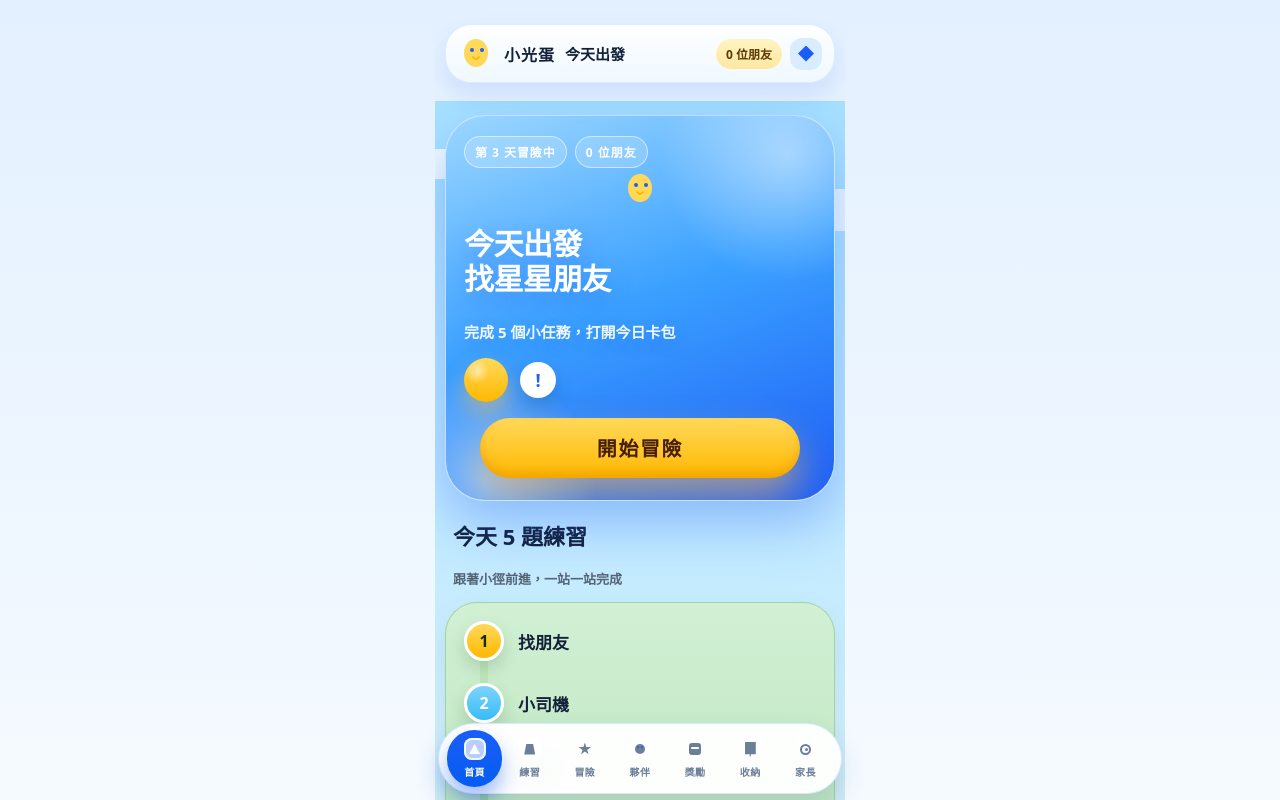
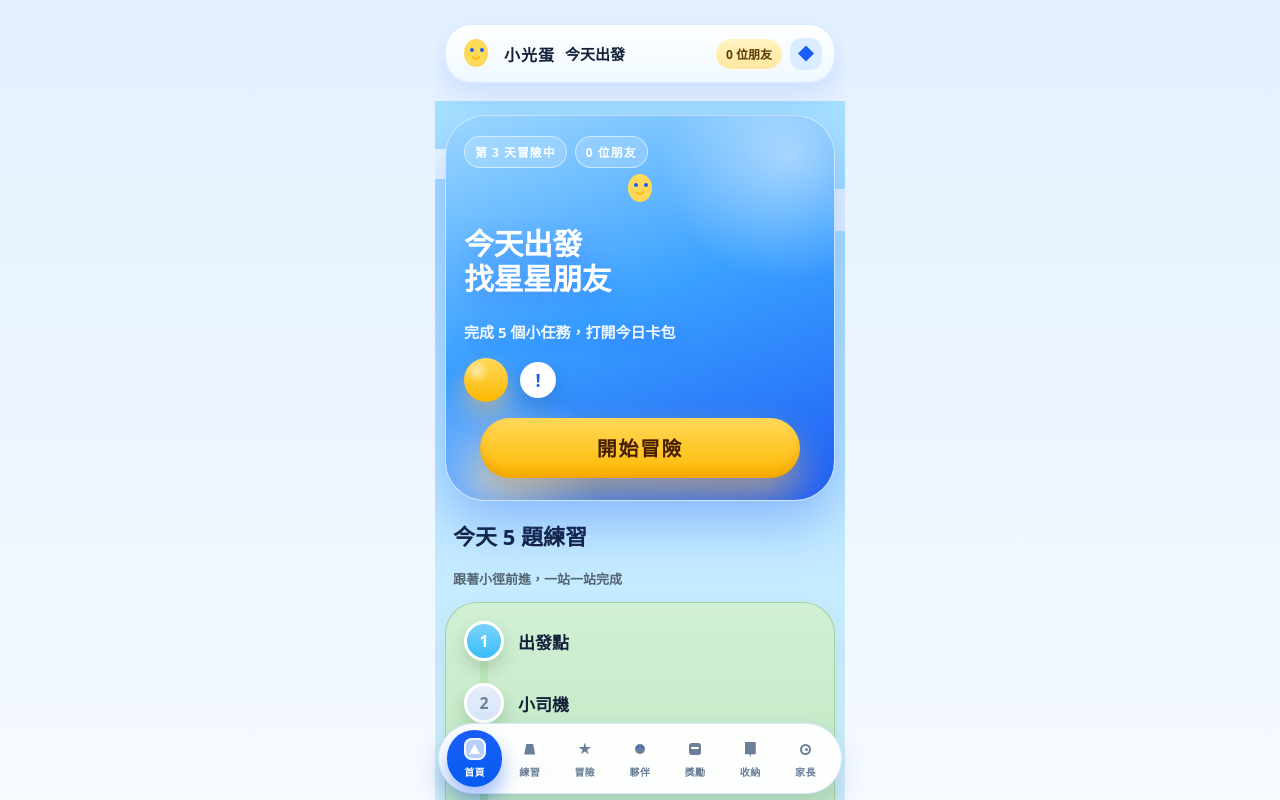
Before and after one commit to daisanity-svg/star-practice-pwa, a Next.js app: page / in a window 1280 px wide. Shown: the top 800 px of the page. Built offline with nearby package versions, Linux system fonts and the light colour scheme; no server answers; the database is empty.

Commit message:
feat: couple home->practice->boss->reward, add Boss commemorative card and pet task prompt

```diff
--- a/app/collection/page.tsx
+++ b/app/collection/page.tsx
@@ -4,10 +4,23 @@ import { CompanionBar } from '@/components/CompanionBar';
 import { PhoneFrame } from '@/components/PhoneFrame';
 import { getRewardCardDisplayName } from '@/lib/cards/display';
 import { getChildInventory } from '@/lib/data/rewards';
+import { loadGameState, addBossWin } from '@/lib/game/state';
 import type { RewardCard } from '@/lib/types';
 
 function cardImageUrl(card: RewardCard) {
   return card.rendered_card_image_url || card.source_image_url || null;
+}
+
+function BossVictoryPlaceholder() {
+  const state = loadGameState();
+  const wins = state.bossWins || 0;
+  return (
+    <div className="rounded-[26px] bg-white/80 p-5 text-center shadow-sm">
+      <p className="text-sm font-black text-[#1766e6]">Boss 勝利紀念</p>
+      <p className="mt-2 text-3xl font-black text-[#172033]">x{wins}</p>
+      <p className="mt-2 text-sm font-bold text-[#5f6f89]">你在冒險中擊敗了 {wins} 次 Boss。</p>
+    </div>
+  );
 }
 
 export default async function CollectionPage() {
@@ -82,13 +95,18 @@ export default async function CollectionPage() {
           <p className="mt-3 text-base font-bold leading-relaxed text-[#5f6f89]">
             完成練習、打開小禮物，按「儲存到收納包」後，卡片才會出現。
           </p>
-          <div className="mt-7 w-full space-y-3">
+
+          <div className="mt-6 w-full space-y-3">
             <Link href="/practice" className="kid-blue-button flex min-h-[60px] items-center justify-center rounded-[24px] text-lg font-black active:scale-[0.99]">
               去練習
             </Link>
             <Link href="/reward" className="kid-white-button flex min-h-[58px] items-center justify-center rounded-[24px] text-lg font-black active:scale-[0.99]">
               看今日獎勵
             </Link>
+          </div>
+
+          <div className="mt-8 w-full">
+            <BossVictoryPlaceholder />
           </div>
         </section>
       )}
--- a/app/page.tsx
+++ b/app/page.tsx
@@ -1,23 +1,57 @@
+'use client';
+
+import { useEffect, useState } from 'react';
 import Link from 'next/link';
 import { KidBottomNav } from '@/components/KidBottomNav';
 import { PhoneFrame } from '@/components/PhoneFrame';
 import { CompanionBar } from '@/components/CompanionBar';
 import { PetAvatar } from '@/components/PetAvatar';
 import { getCollectionSummary } from '@/lib/data/rewards';
+import { getMapProgress } from '@/lib/actions/map';
 
-export default async function HomePage() {
-  const collections = await getCollectionSummary();
+const NODE_COUNT = 10;
+const BOSS_NODES = new Set([2, 5, 8]);
+const QUEST_THEME_NAMES = ['找朋友', '小司機', '恐龍', '植物', '星星章', '大冒險', '小河流', '雲朵', 'Boss', '終點'];
+
+function nodeLabel(index: number) {
+  if (index === 0) return '出發點';
+  if (index === NODE_COUNT - 1) return '終點';
+  return QUEST_THEME_NAMES[index] ?? `第 ${index + 1} 關`;
+}
+
+export default function HomePage() {
+  const [collections, setCollections] = useState<Awaited<ReturnType<typeof getCollectionSummary>>>([]);
+  const [progress, setProgress] = useState(getMapProgress());
+  const [mounted, setMounted] = useState(false);
+
+  useEffect(() => {
+    // Mount guard: avoid accessing localStorage during SSR.
+    // eslint-disable-next-line react-hooks/set-state-in-effect
+    setMounted(true);
+  }, []);
+
+  useEffect(() => {
+    let cancelled = false;
+    getCollectionSummary().then((items) => {
+      if (!cancelled) setCollections(items);
+    });
+    return () => { cancelled = true; };
+  }, []);
+
   const ownedTotal = collections.reduce((sum, item) => sum + item.owned, 0) || 0;
   const cardTotal = collections.reduce((sum, item) => sum + item.total, 0) || 1;
   const progressPercent = Math.round((ownedTotal / cardTotal) * 100);
 
-  const quests = [
-    { id: 1, label: '找朋友', status: 'done' },
-    { id: 2, label: '小司機', status: 'active' },
-    { id: 3, label: '恐龍', status: 'locked' },
-    { id: 4, label: '植物', status: 'locked' },
-    { id: 5, label: '星星章', status: 'locked' },
-  ];
+  const completedCount = mounted ? progress.completed.length : 0;
+  const activeIndex = mounted ? progress.current : 0;
+  const isAllComplete = mounted && completedCount >= NODE_COUNT;
+
+  const quests = Array.from({ length: 5 }, (_, i) => i).map((index) => {
+    const done = progress.completed.includes(index);
+    const active = mounted && activeIndex === index;
+    const status = done ? 'done' : active ? 'active' : 'locked';
+    return { id: index + 1, label: nodeLabel(index), status };
+  });
 
   return (
     <PhoneFrame>
@@ -72,6 +106,21 @@ export default async function HomePage() {
             </div>
           </section>
 
+          {isAllComplete ? (
+            <section className="kid-reward">
+              <div className="kid-chest" aria-hidden="true">
+                <div className="kid-chest-top" />
+                <div className="kid-chest-body" />
+                <div className="kid-chest-band" />
+                <div className="kid-chest-shine" />
+              </div>
+              <h3 className="kid-reward-title">小徑已經探索完成！</h3>
+              <p className="kid-reward-sub">快去打開今天的驚喜吧。</p>
+              <Link href="/boss" className="kid-reward-cta">
+                前往 Boss 挑戰
+              </Link>
+            </section>
+          ) : (
             <section className="kid-reward">
               <div className="kid-chest" aria-hidden="true">
                 <div className="kid-chest-top" />
@@ -85,6 +134,7 @@ export default async function HomePage() {
                 打開今日卡包
               </Link>
             </section>
+          )}
 
           <section className="kid-collect">
             <div className="kid-collect-header">
--- a/app/pet/page.tsx
+++ b/app/pet/page.tsx
@@ -212,16 +212,33 @@ export default function PetPage() {
 
         <section className="kid-soft-panel" style={{ padding: '16px 14px', marginTop: 14 }}>
           <div className="kid-map-header" style={{ padding: '0 2px' }}>
-            <h2 className="kid-map-title">想獲得更多星星？</h2>
-            <p className="kid-map-sub">完成練習就能賺星星幣和能量，照顧小光獸吧</p>
+            <h2 className="kid-map-title">今天的小任務</h2>
+            <p className="kid-map-sub">完成練習，養育你的小光獸</p>
           </div>
-          <button
-            type="button"
-            className="kid-blue-button flex min-h-[54px] w-full items-center justify-center rounded-[22px] text-base font-black"
-            onClick={goPractice}
-          >
-            去練習獲得星星
-          </button>
+          <div style={{ marginTop: 10, borderRadius: 20, background: '#f5f9ff', padding: '14px 12px', textAlign: 'center' }}>
+            {game.todayPracticeCount > 0 ? (
+              <>
+                <p className="text-sm font-black text-[#1766e6]">今天已經完成練習了</p>
+                <p className="mt-2 text-base font-bold text-[#172033]">
+                  小光獸吃得很飽，心情好極了！
+                </p>
+              </>
+            ) : (
+              <>
+                <p className="text-sm font-black text-[#ef4444]">今天還沒練習喔</p>
+                <p className="mt-2 text-base font-bold text-[#172033]">
+                  快去完成練習，賺星星幣和能量回來照顧小光獸吧！
+                </p>
+                <button
+                  type="button"
+                  className="kid-blue-button mt-3 flex min-h-[54px] w-full items-center justify-center rounded-[22px] text-base font-black"
+                  onClick={goPractice}
+                >
+                  去練習
+                </button>
+              </>
+            )}
+          </div>
         </section>
 
         {feedback && (
```
Lines whose indentation alone changed are shown as unchanged.
